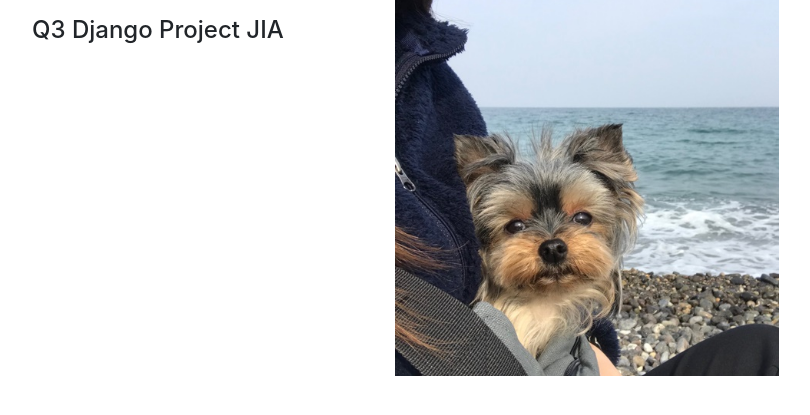
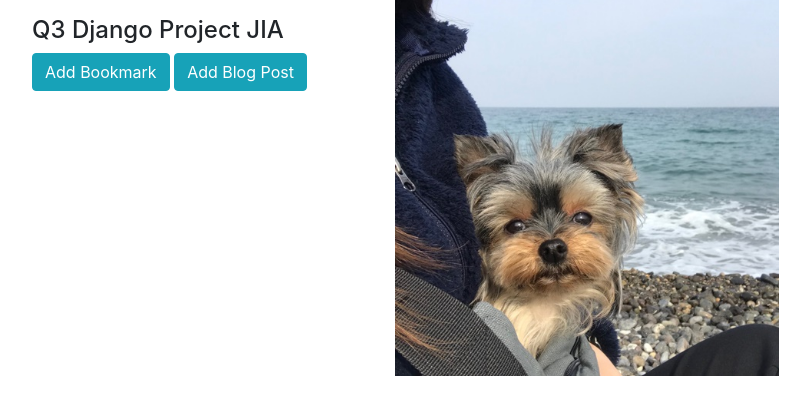
Before and after one commit to coy3012/Q3_django_project, a Django app: page / in a window 1280 px wide. Shown: the part 66-481 px from the top of the page, without its empty margins (53-863 px from the left). Run offline with Django 3.2, Linux system fonts and the light colour scheme; parts of the project's set-up code (start-up, migrations or seed data) failed here and were passed over.

```diff
--- a/home/templates/home/home.html
+++ b/home/templates/home/home.html
@@ -5,4 +5,10 @@
     {% load static %}
     <link rel="stylesheet" type="text/css" href="{% static 'home/style.css' %}">
 <h4>Q3 Django Project JIA</h4>
+<div class = "btn-group">
+    <a href="{% url 'bookmark:add' %}" class="btn btn-info">Add Bookmark</a>
+</div>
+<div class = "btn-group">
+    <a href="{% url 'blog:post_new' %}" class="btn btn-info">Add Blog Post</a>
+</div>
 {% endblock %}
```
